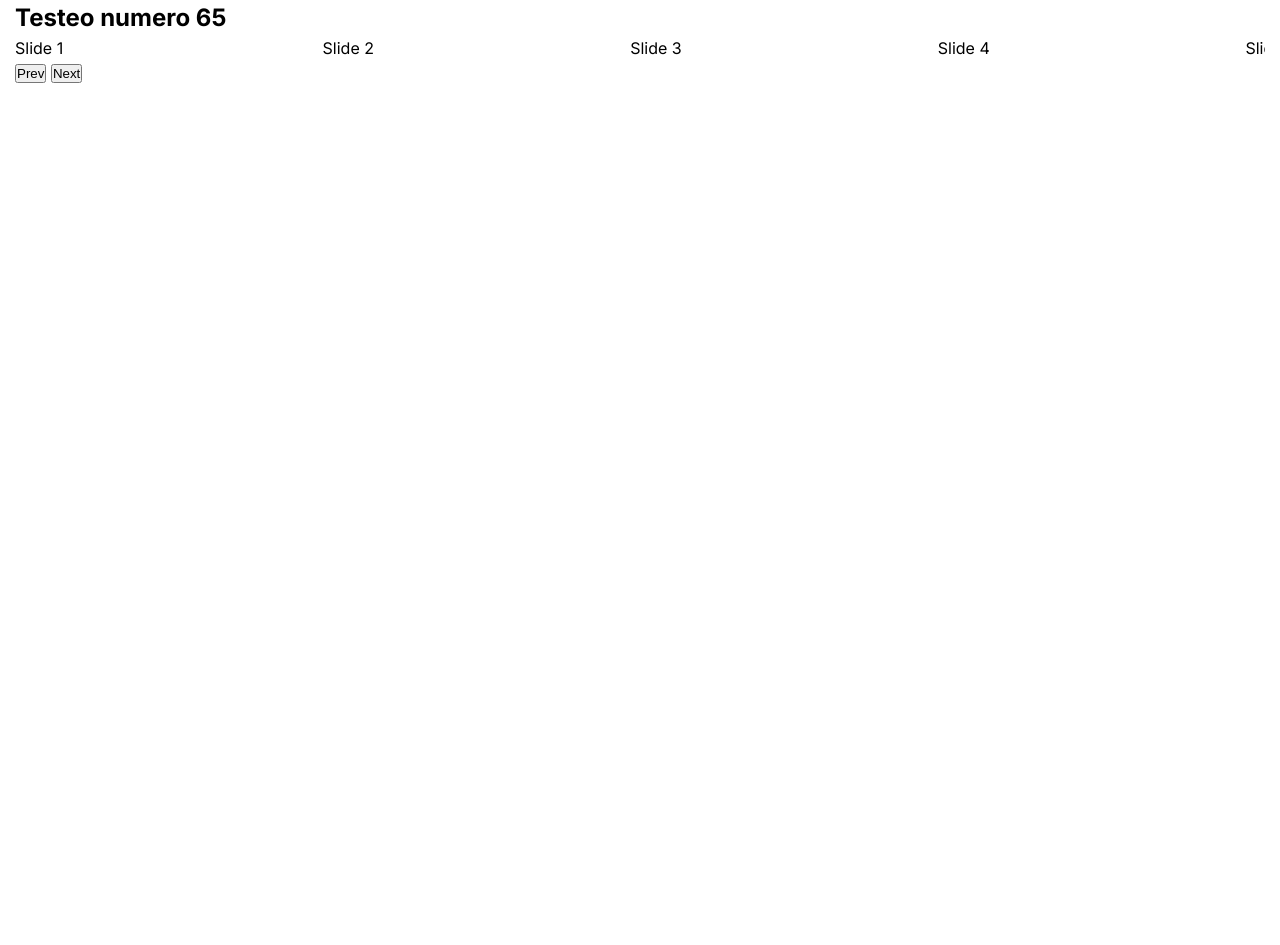
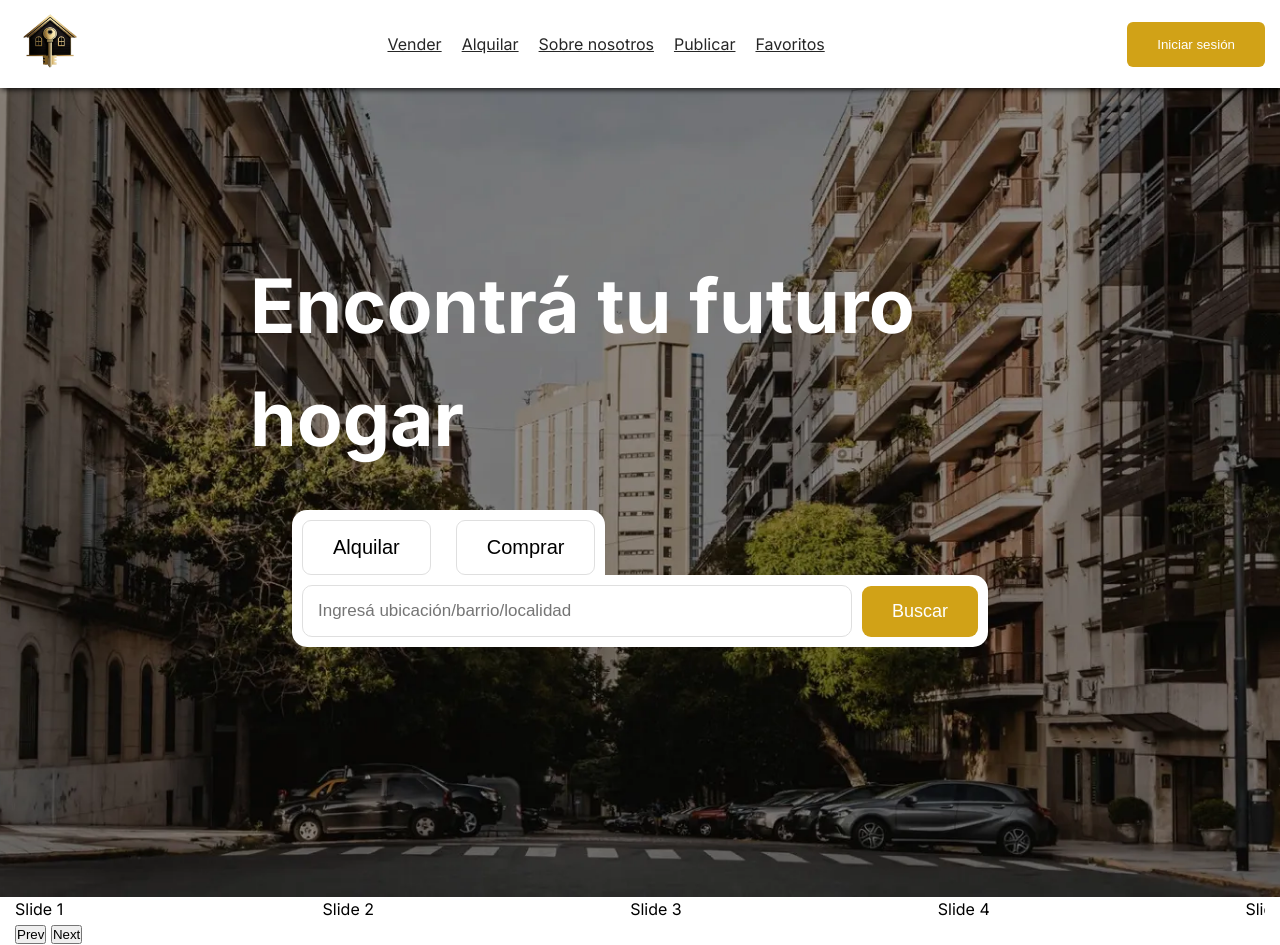
Before and after one commit to LucianoTessa/Proyecto-FinalProg-II-FedericoLuna-LucianoTessa-AlvaroReynoso-JulianVecchio, a plain HTML site: page index.html in a window 1280 px wide. Before the commit the page ends 800 px from the top, so only its background shows below. Drawn offline with nearby package versions, Linux system fonts and the light colour scheme.

Commit message:
agrego Nav y Hero

```diff
--- a/index.html
+++ b/index.html
@@ -1,24 +1,48 @@
 <!DOCTYPE html>
 <html lang="en">
-
   <head>
-  <meta charset="UTF-8">
-  <meta name="viewport" content="width=device-width, initial-scale=1.0">
-  <link rel="stylesheet" href="./styles.css">
+    <meta charset="UTF-8" />
+    <meta name="viewport" content="width=device-width, initial-scale=1.0" />
+    <link rel="stylesheet" href="./styles.css" />
     <title>Document</title>
   </head>
 
   <body>
     <header>
-    <div class="container">
-
+      <div class="container header">
+        <div class="logo">
+          <img src="./img/logo.webp" />
+        </div>
+        <nav class="nav">
+          <a href="#">Vender</a>
+          <a href="#">Alquilar</a>
+          <a href="#">Sobre nosotros</a>
+          <a href="#">Publicar</a>
+          <a href="#">Favoritos</a>
+        </nav>
+        <a><button>Iniciar sesión</button></a>
       </div>
     </header>
     <main>
       <!-- Hero section -->
-    <section>
-      <div class="container">
-        <h1>Testeo numero 65</h1>
+      <section class="hero">
+        <div class="container tittle">
+          <h1>Encontrá tu futuro hogar</h1>
+          <div class="inputsHero">
+            <div class="buttons_Hero">
+              <button>Alquilar</button>
+              <button>Comprar</button>
+            </div>
+            <div class="Form_Buscar_Hero">
+              <form>
+                <input
+                  type="text"
+                  placeholder="Ingresá ubicación/barrio/localidad"
+                />
+                <button>Buscar</button>
+              </form>
+            </div>
+          </div>
         </div>
       </section>
       <!-- Carousel -->
@@ -45,13 +69,11 @@
       <section></section>
       <!-- Stats -->
       <section>
-      <div class="container">
-      </div>
+        <div class="container"></div>
       </section>
       <!-- Contacto -->
       <section>
-      <div class="container">
-      </div>
+        <div class="container"></div>
       </section>
     </main>
     <footer>
@@ -59,16 +81,15 @@
     </footer>
     <script src="https://unpkg.com/embla-carousel/embla-carousel.umd.js"></script>
     <script type="text/javascript">
-    const rootNode = document.querySelector('.embla')
-    const viewportNode = rootNode.querySelector('.embla__viewport')
+      const rootNode = document.querySelector(".embla");
+      const viewportNode = rootNode.querySelector(".embla__viewport");
 
       // Grab button nodes
-    const prevButtonNode = rootNode.querySelector('.embla__prev')
-    const nextButtonNode = rootNode.querySelector('.embla__next')
-    const embla = EmblaCarousel(viewportNode)
-    prevButtonNode.addEventListener('click', embla.scrollPrev, false)
-    nextButtonNode.addEventListener('click', embla.scrollNext, false)
+      const prevButtonNode = rootNode.querySelector(".embla__prev");
+      const nextButtonNode = rootNode.querySelector(".embla__next");
+      const embla = EmblaCarousel(viewportNode);
+      prevButtonNode.addEventListener("click", embla.scrollPrev, false);
+      nextButtonNode.addEventListener("click", embla.scrollNext, false);
     </script>
   </body>
-
 </html>
--- a/styles.css
+++ b/styles.css
@@ -1,9 +1,9 @@
-@import url('https://fonts.googleapis.com/css2?family=Inter:ital,opsz,wght@0,14..32,100..900;1,14..32,100..900&display=swap');
+@import url("https://fonts.googleapis.com/css2?family=Inter:ital,opsz,wght@0,14..32,100..900;1,14..32,100..900&display=swap");
 
 :root {
-  --primary-color: #D1A217;
-  --secondary-color: #E4E4E7;
-  --border-color: #CBD5E1;
+  --primary-color: #d1a217;
+  --secondary-color: #e4e4e7;
+  --border-color: #cbd5e1;
   --text-muted: #525252;
   --card-background: #262626;
   --border-radius-sm: 0.25rem;
@@ -22,6 +22,132 @@
 .container {
   width: 100%;
   padding: 0 15px;
+}
+
+header {
+  box-shadow: 3px 1px 5px 1px rgba(0, 0, 0, 0.75);
+  background-color: white;
+  margin: 0 auto;
+  position: fixed;
+  width: 100%;
+  top: 0;
+}
+
+.header {
+  display: flex;
+  justify-content: space-between;
+  align-items: center;
+  height: 88px;
+}
+
+.logo img {
+  width: 70px;
+}
+
+.nav {
+  display: flex;
+  gap: 20px;
+}
+
+.nav a {
+  color: #262626;
+}
+
+header button {
+  padding: 15px 30px;
+  color: white;
+  padding: 8px, 16px, 8px, 16px;
+  background-color: var(--primary-color);
+  border: none;
+  border-radius: 6px;
+}
+
+.hero {
+  background-image: url("./img/hero-bg.webp");
+  background-repeat: no-repeat;
+  background-size: cover;
+  background-position: center;
+}
+
+.tittle {
+  flex-direction: column;
+  display: flex;
+  justify-content: center;
+  align-items: center;
+  gap: 0.7em;
+  padding: 250px;
+  font-size: 50px;
+  color: white;
+}
+
+.inputsHero {
+  display: flex;
+  justify-content: center;
+  align-items: center;
+  flex-direction: column;
+  align-items: flex-start;
+}
+
+.buttons_Hero {
+  display: flex;
+  justify-content: center;
+  align-items: center;
+  background-color: white;
+  padding: 10px 10px 0px 10px;
+  border-radius: 15px 15px 0px 0px;
+  gap: 25px;
+}
+
+.buttons_Hero {
+  display: flex;
+  justify-content: center;
+  align-items: center;
+}
+
+.buttons_Hero button {
+  padding: 15px 30px;
+  border-radius: 9px;
+  font-family: sans-serif;
+  font-size: 20px;
+  background-color: white;
+  border: 1px solid rgb(223, 223, 223);
+}
+
+.Form_Buscar_Hero {
+  display: flex;
+  justify-content: space-between;
+  align-items: flex-start;
+}
+
+.Form_Buscar_Hero form {
+  display: flex;
+  align-items: center;
+  gap: 10px;
+  background-color: white;
+  padding: 10px;
+  width: 100%;
+  border-radius: 0px 15px 15px 15px;
+}
+
+.Form_Buscar_Hero input {
+  font-size: 17px;
+  font-family: sans-serif;
+  background-color: white;
+  align-items: center;
+  padding: 15px;
+  width: 550px;
+  border-radius: 10px;
+  border: 1px solid rgb(223, 223, 223);
+}
+
+.Form_Buscar_Hero button {
+  font-size: 18px;
+  background-color: var(--primary-color);
+  color: white;
+  align-items: center;
+  padding: 15px 30px;
+  border-radius: 9px;
+  border: none;
 }
 
 html {
```
Lines whose indentation alone changed are shown as unchanged.
